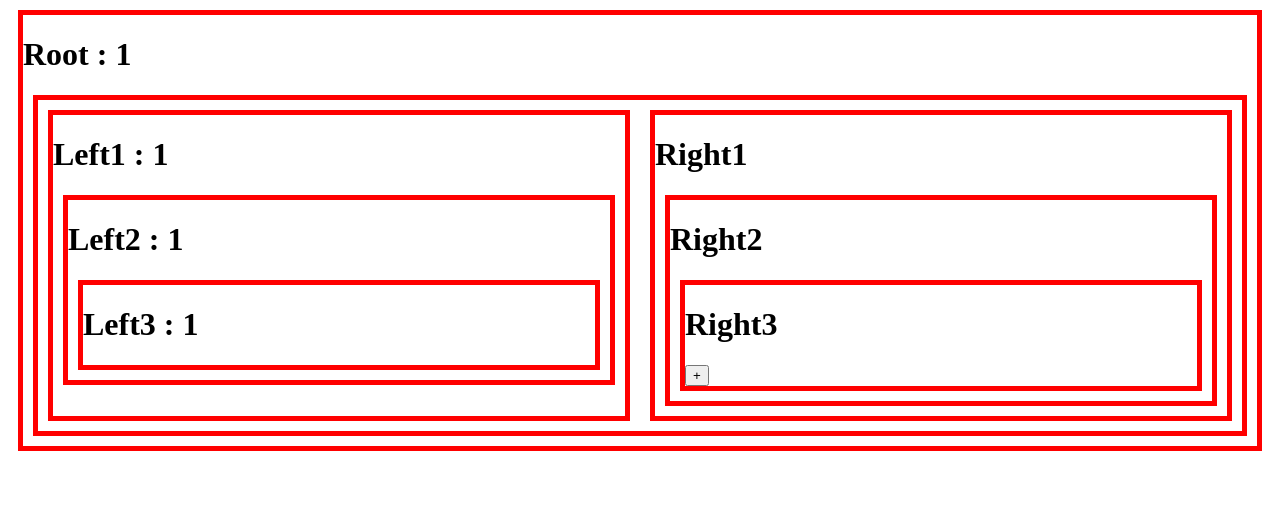
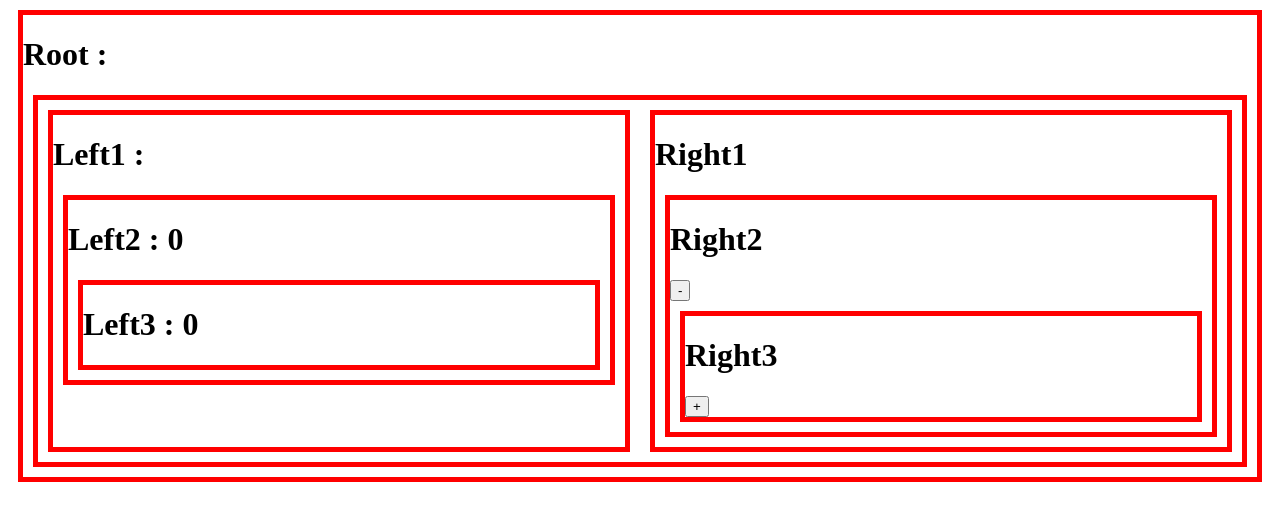
Before and after one commit to kangaroo19/react-redux, a React (Create React App) app: page / in a window 1280 px wide. Shown: the top 520 px of the page. Built offline with nearby package versions, Linux system fonts and the light colour scheme.

Commit message:
2023/05/07

```diff
--- a/package.json
+++ b/package.json
@@ -3,11 +3,13 @@
   "version": "0.1.0",
   "private": true,
   "dependencies": {
+    "@reduxjs/toolkit": "^1.9.5",
     "@testing-library/jest-dom": "^5.16.5",
     "@testing-library/react": "^13.4.0",
     "@testing-library/user-event": "^13.5.0",
     "react": "^18.2.0",
     "react-dom": "^18.2.0",
+    "react-redux": "^8.0.5",
     "react-scripts": "5.0.1",
     "redux": "^4.2.1",
     "web-vitals": "^2.1.4"
--- a/src/App.js
+++ b/src/App.js
@@ -2,82 +2,151 @@ import React,{Component, useState} from "react";
 import './App.css'
 import AddNumberRoot from "./components/AddNumberRoot";
 import DisplayNumberRoot from "./components/DisplayNumberRoot";
+import {createStore} from 'redux'
+import { Provider,useSelector,useDispatch, connect } from "react-redux";
+import store from "./store";
+import { up } from "./counterSlice";
+import { down } from "./counterSlice2";
 //1. root
 //2. AddNumberRoot , DisplayNumberRoot
 //3. AddnNumber, DisplayNumber
 
-
 function App(){
-  const [number,setNumber]=useState(1)
+  console.log('App')
   return (
     <div id="container">
-      <h1>Root : {number}</h1>
+      <h1>Root : </h1>
       <div id="grid">
-        <Left1 number={number}></Left1>
-        <Right1 onIncrese={()=>{
-          setNumber(number+1)
-        }}></Right1>
+        {/* Provider 컴포넌트로 감싸진 컴포넌트들은 store에 있는 값 사용가능 */}
+       <Provider store={store}>
+          <Left1 ></Left1>
+          <Right1></Right1>
+       </Provider>
       </div>
     </div>
   )
 }
 
 function Left1(props){
+  console.log('Left1')
   return (
     <div>
-      <h1>Left1 : {props.number}</h1>
-      <Left2 number={props.number}></Left2>
+      <h1>Left1 : </h1>
+      <Left2 ></Left2>
     </div>
   )
 }
 
 function Left2(props){
+  console.log('Left2')
+  const count=useSelector(state=>state.counter2.value)
   return (
     <div>
-      <h1>Left2 : {props.number}</h1>
-      <Left3 number={props.number}></Left3>
+      <h1>Left2 : {count}</h1>
+      <Left3 ></Left3>
     </div>
   )
 }
 
 function Left3(props){
+  console.log('Left3')
+  const count=useSelector(state=>{ //값을 가져옴
+    console.log(state)
+    return state.counter1.value
+  })
   return (
     <div>
-      <h1>Left3 : {props.number}</h1>
+      <h1>Left3 : {count}</h1>
     </div>
   )
 }
 
 function Right1(props){
+  console.log('Right1')
   return (
     <div>
       <h1>Right1</h1>
-      <Right2 onIncrese={()=>{
-        props.onIncrese()
-      }}></Right2>
+      <Right2></Right2>
     </div>
   )
 }
 
 function Right2(props){
+  console.log('Right2')
+
+  const dispatch=useDispatch() //action 가져옴
   return (
     <div>
       <h1>Right2</h1>
-      <Right3 onIncrese={()=>{
-        props.onIncrese()
-      }}></Right3>
+      <input type="button" value="-" onClick={()=>{dispatch(down(2))}}/>
+      <Right3></Right3>
     </div>
   )
 }
 
 function Right3(props){
+  console.log('Right3')
+
+  const dispatch=useDispatch()
   return (
     <div>
       <h1>Right3</h1>
-      <input type="button"  value="+" onClick={props.onIncrese}/>
+      <input type="button" value="+" onClick={()=>{dispatch(up(2))}}/>
     </div>
   )
 }
 
 
 export default App;
+
+
+
+
+
+
+// import React,{Component, useState} from "react";
+// import './App.css'
+// import { Provider,useSelector,useDispatch, connect } from "react-redux";
+// import store from './store'
+// import {up} from './counterSlice'
+// // function reducer(state,action){
+// //   if(action.type==='up'){
+// //     return {...state,value:state.value+action.step}
+// //   }
+// //   return state
+// // }
+
+// // const initialState={value:0}
+// // const store=createStore(reducer,initialState)
+
+// function Counter(){
+//   const dispatch=useDispatch()
+//   const count=useSelector(state=>{
+//     console.log(state)
+//     return state.counter.value
+//   })
+//   return (
+//     <div>
+//       <button onClick={()=>{
+//         // dispatch({type:'counter123/up',step:2})
+//         dispatch(up(2))
+//       }}>+</button> {count}
+//     </div>
+//   )
+// }
+
+// function App(){
+//   console.log(store)
+//   return (
+//     <Provider store={store}>
+//       <div>
+//         <Counter/>
+//       </div>
+//     </Provider>
+//   )
+// }
+
+
+
+
+// export default App
--- /dev/null
+++ b/src/counterSlice.js
@@ -0,0 +1,20 @@
+import { createSlice} from "@reduxjs/toolkit";
+
+
+const counterSlice=createSlice({
+    name:'counterPlus',
+    initialState:{value:0},
+    reducers:{
+      up:(state,action)=>{
+        console.log(action)
+        state.value = state.value + action.payload
+      }
+    }
+  })
+
+  //name:slice의 이름,내부적으로 중복 피하기 위해 사용되는 고유한 값
+  //initialState:초기값
+  //reducers:상태변화를 처리하는 함수 정의
+
+  export default counterSlice
+  export const {up}=counterSlice.actions
--- /dev/null
+++ b/src/counterSlice2.js
@@ -0,0 +1,22 @@
+import { createSlice} from "@reduxjs/toolkit";
+
+
+const counterSlice2=createSlice({
+    name:'counterMinus',
+    initialState:{value:0},
+    reducers:{
+      down:(state,action)=>{
+        console.log(action)
+        state.value = state.value - action.payload
+      }
+    }
+  })
+
+  //name:slice의 이름,내부적으로 중복 피하기 위해 사용되는 고유한 값
+  //initialState:초기값
+  //reducers:상태변화를 처리하는 함수 정의
+
+  export default counterSlice2
+  export const {down}=counterSlice2.actions
+
+  //슬라이스는 기능별로 나누면 될듯
--- a/src/store.js
+++ b/src/store.js
@@ -1,12 +1,13 @@
-import { createStore } from "redux";
+import { createSlice,configureStore } from "@reduxjs/toolkit";
+import counterSlice from "./counterSlice";
+import counterSlice2 from "./counterSlice2";
+//configureStore 통해 스토어를 만들어준다
+const store=configureStore({
+  reducer:{
+    counter1:counterSlice.reducer,
+    counter2:counterSlice2.reducer
+  }
+})
 
 
-export default createStore(function(state,action){
-    if(state===undefined){
-        return {number:0}
-    }
-    if(action.type==='increment'){
-        return {...state,number:state.number+action.size}
-    }
-    return state
-},window.__REDUX_DEVTOOLS_EXTENSION__ && window.__REDUX_DEVTOOLS_EXTENSION__())
+export default store
```
Also changed, not shown: 1 other file (tests, documents, lock files or other folders).
